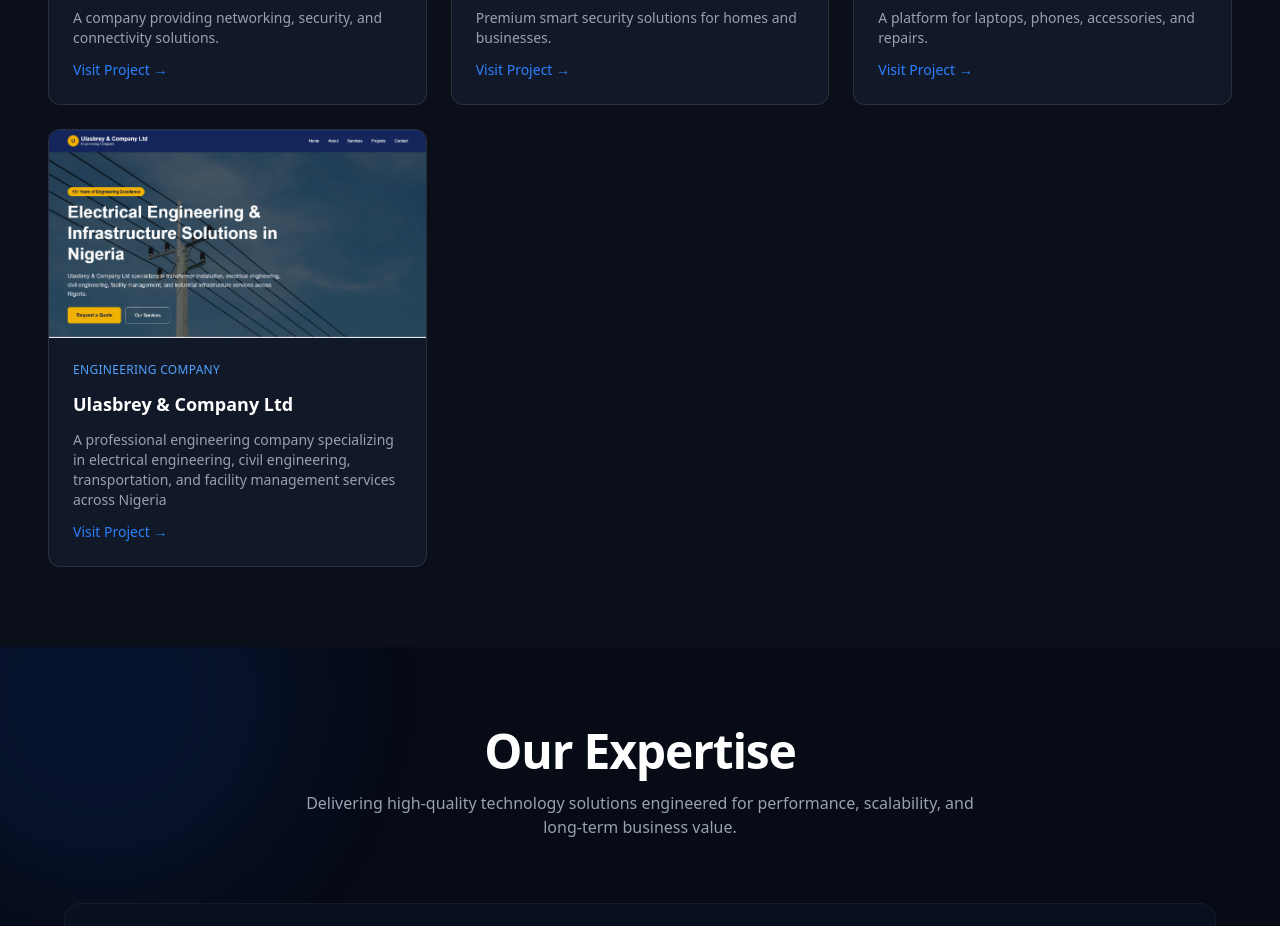
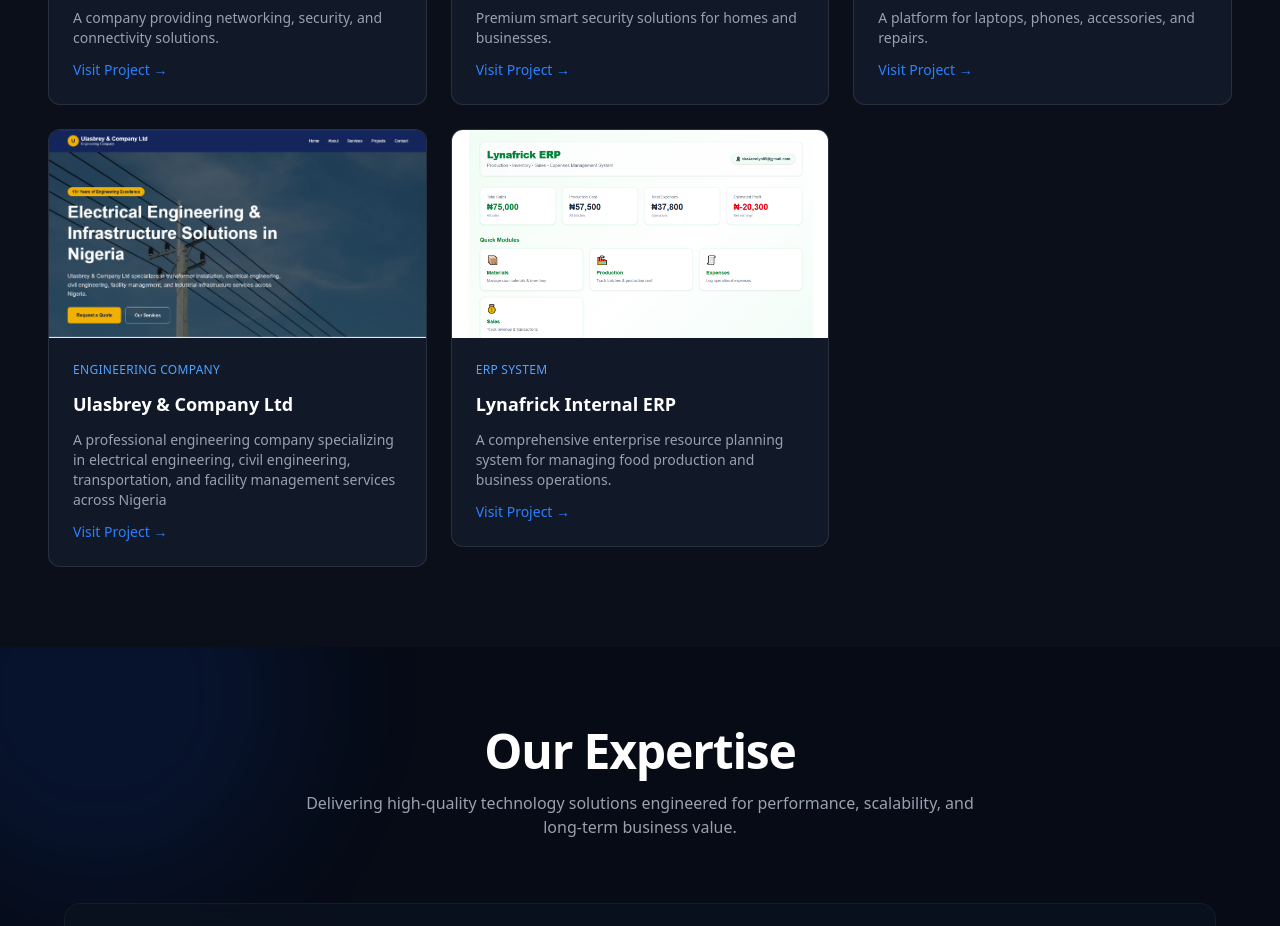
Before and after one commit to 080Evelyn/Lynogtech, a React (Vite) app: page / in a window 1280 px wide. Shown: the part 3160-4086 px from the top of the page. Built offline with nearby package versions, Linux system fonts and the light colour scheme.

Commit message:
included lynafrick erp

```diff
--- a/src/ui/Products.jsx
+++ b/src/ui/Products.jsx
@@ -10,6 +10,7 @@
 import ifensImg from "../assets/ifens.png";
 import jslotImg from "../assets/j-slot.png";
 import ulasbreyImg from "../assets/ulasbrey.png";
+import lynafrickerpImg from "../assets/lynafrick-erp.png";
 
 /* ================= DATA ================= */
 
@@ -97,6 +98,14 @@
     image: ulasbreyImg,
     link: "https://electrical-company-six.vercel.app/",
   },
+  {
+    id: 11,
+    name: "Lynafrick Internal ERP",
+    category: "ERP System",
+    desc: "A comprehensive enterprise resource planning system for managing food production and business operations.",
+    image: lynafrickerpImg,
+    link: "https://lynafrick-erp.vercel.app/",
+  },
 ];
 
 /* ================= COMPONENT ================= */
```
Also changed, not shown: src/assets/lynafrick-erp.png (added).
